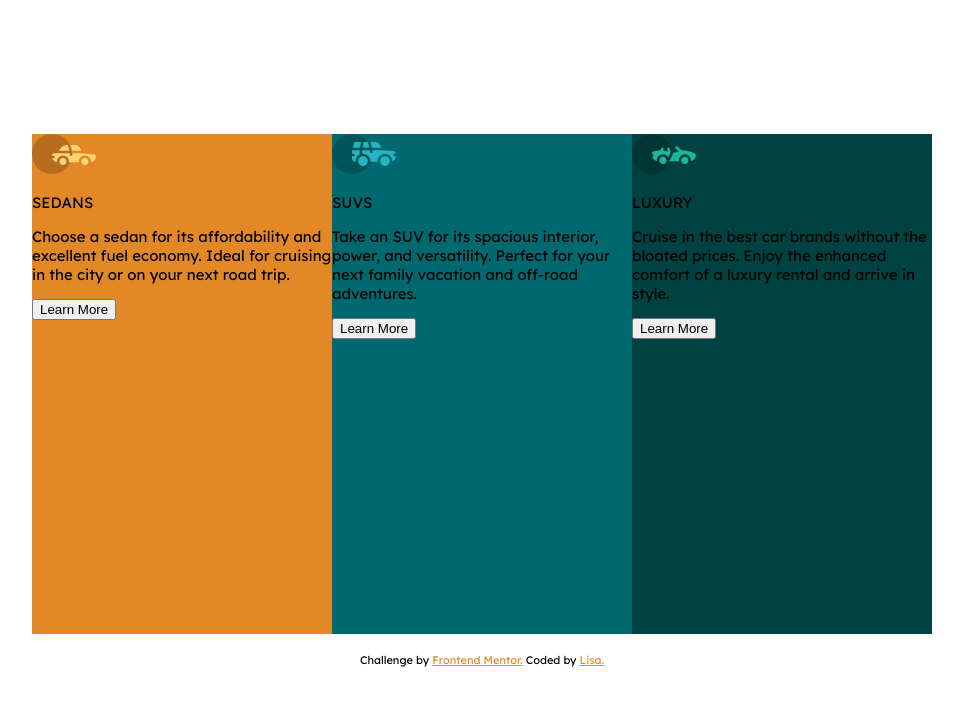
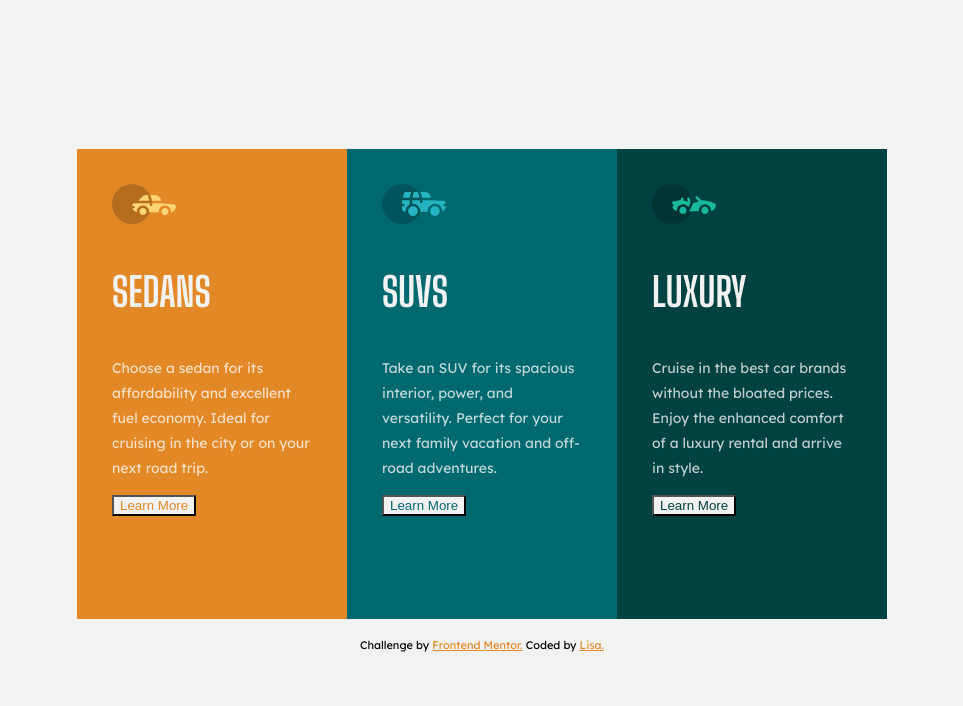
Before and after one commit to CrypticMango/three-column-card-component, a plain HTML site: page index.html in a window 1280 px wide. Shown: the whole page, without its empty margins (158-1121 px from the left). Drawn offline with Linux system fonts and the light colour scheme.

Commit message:
added classes to paragraphs
-added color and basic styling to titles and descriptions
-added color to buttons

```diff
--- a/index.html
+++ b/index.html
@@ -29,8 +29,8 @@
       <div class="container">
         <div class="sedan-card">
           <img class="sedan-image" src="images/icon-sedans.svg" alt="sedan" />
-          <p>SEDANS</p>
-          <p>
+          <p class="card-title">SEDANS</p>
+          <p class="card-description">
             Choose a sedan for its affordability and excellent fuel economy.
             Ideal for cruising in the city or on your next road trip.
           </p>
@@ -39,8 +39,8 @@
 
         <div class="suv-card">
           <img class="suv-image" src="images/icon-suvs.svg" alt="suv" />
-          <p>SUVS</p>
-          <p>
+          <p class="card-title">SUVS</p>
+          <p class="card-description">
             Take an SUV for its spacious interior, power, and versatility.
             Perfect for your next family vacation and off-road adventures.
           </p>
@@ -53,8 +53,8 @@
             src="images/icon-luxury.svg"
             alt="luxury-car"
           />
-          <p>LUXURY</p>
-          <p>
+          <p class="card-title">LUXURY</p>
+          <p class="card-description">
             Cruise in the best car brands without the bloated prices. Enjoy the
             enhanced comfort of a luxury rental and arrive in style.
           </p>
--- a/style.css
+++ b/style.css
@@ -17,28 +17,61 @@ body {
   font-family: "Big Shoulders Display", cursive;
   font-family: "Lexend Deca", sans-serif;
   text-align: left;
+  background-color: var(--very-light-grey);
+}
+
+button {
+  background-color: var(--very-light-grey);
 }
 
 .container {
-    display: flex;
-    flex-direction: row;
+  display: flex;
+  flex-direction: row;
 }
 
-.sedan-card, .suv-card, .luxury-card {
-    width: 300px;
-    height: 500px;
+.sedan-card,
+.suv-card,
+.luxury-card {
+  width: 200px;
+  height: 400px;
+  padding: 35px;
 }
 
 .sedan-card {
-    background-color: var(--bright-orange);
+  background-color: var(--bright-orange);
 }
 
 .suv-card {
-    background-color: var(--dark-cyan);
+  background-color: var(--dark-cyan);
 }
 
 .luxury-card {
-    background-color: var(--very-dark-cyan);
+  background-color: var(--very-dark-cyan);
+}
+
+.card-title {
+  font-size: 40px;
+  font-family: "Big Shoulders Display", cursive;
+  color: var(--very-light-grey);
+}
+
+.card-description {
+  font-size: 14px;
+  line-height: 25px;
+  font-weight: 400;
+  color: var(--tranparent-white);
+}
+
+.sedan-button {
+  color: var(--bright-orange);
+}
+
+.suv-button {
+  color: var(--dark-cyan);
+}
+
+.luxury-button {
+  color: var(--very-dark-cyan);
 }
 
 .attribution {
```
